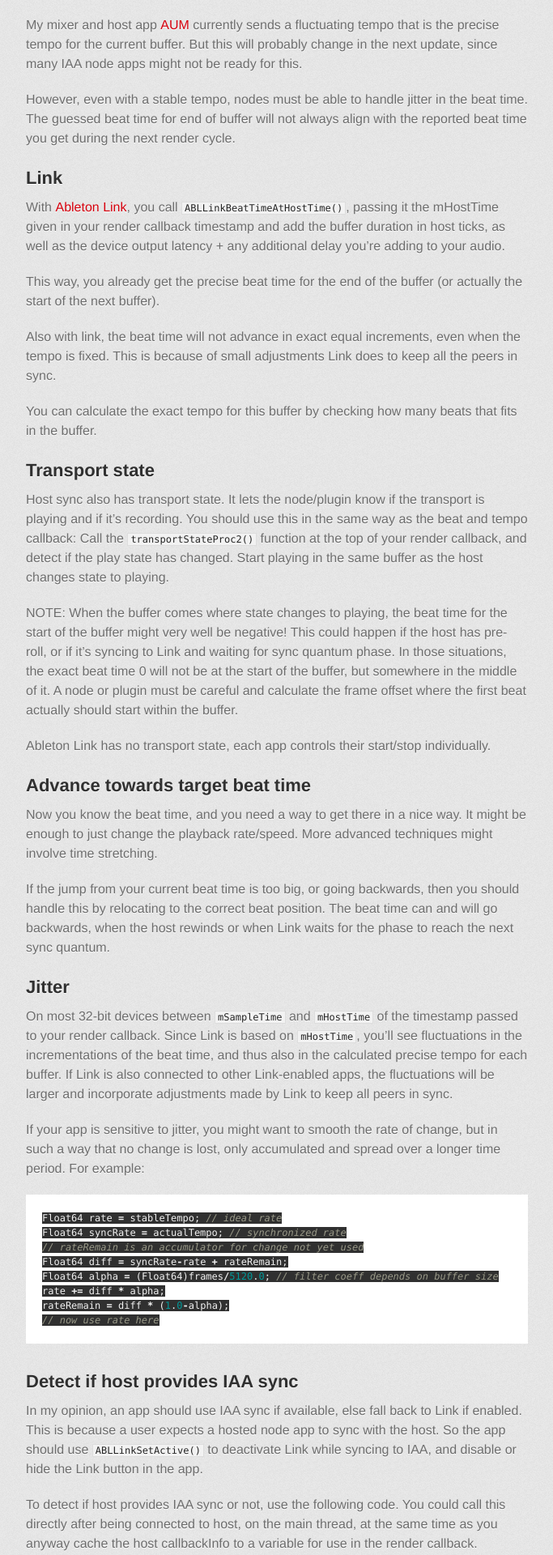
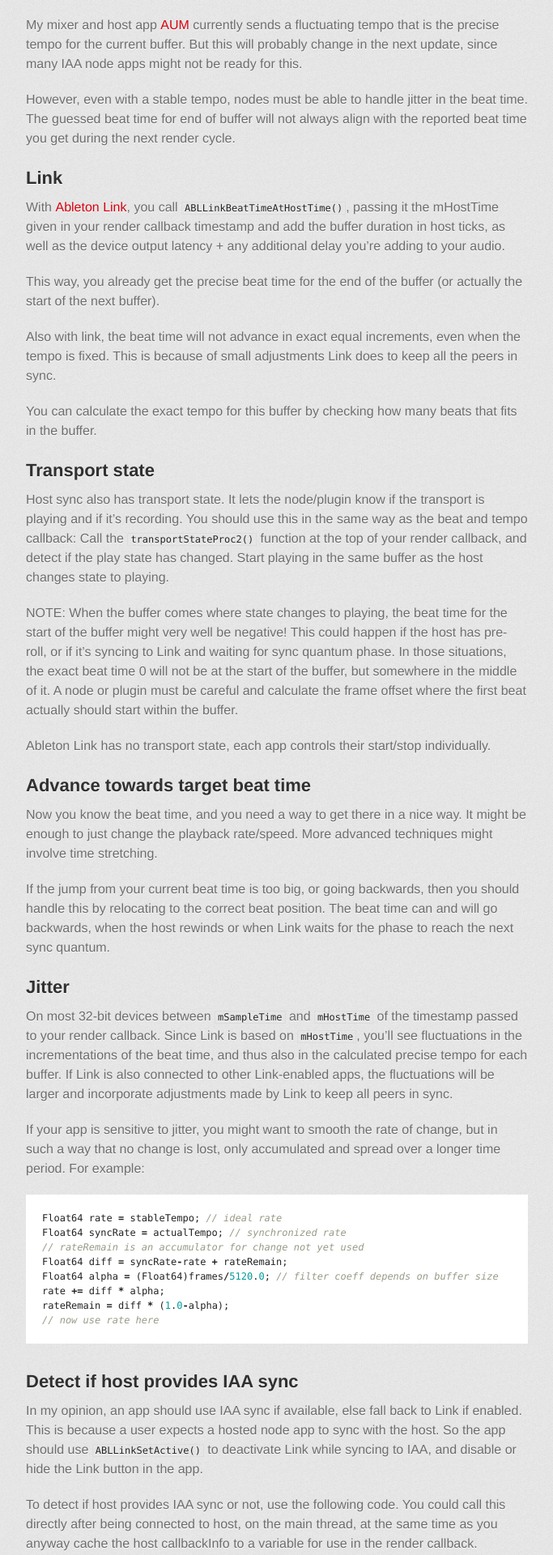
Before and after one commit to lijon/lijon.github.io, a Jekyll site: the page built from ios_audio_sync.md, in a window 1280 px wide. Shown: the part 869-2789 px from the top of the page at 81% size, without its empty margins (298-981 px from the left). Built offline with Jekyll 4.4.1, drawn with Linux system fonts in a browser that asks for light colours; some web fonts are replaced.

Commit message:
fix syntax hl

````diff
--- a/ios_audio_sync.md
+++ b/ios_audio_sync.md
@@ -57,7 +57,7 @@ On most 32-bit devices between `mSampleTime` and `mHostTime` of the timestamp pa
 
 If your app is sensitive to jitter, you might want to smooth the rate of change, but in such a way that no change is lost, only accumulated and spread over a longer time period. For example:
 
-```c
+```objc
 Float64 rate = stableTempo; // ideal rate
 Float64 syncRate = actualTempo; // synchronized rate
 // rateRemain is an accumulator for change not yet used
@@ -74,7 +74,7 @@ In my opinion, an app should use IAA sync if available, else fall back to Link i
 
 To detect if host provides IAA sync or not, use the following code. You could call this directly after being connected to host, on the main thread, at the same time as you anyway cache the host callbackInfo to a variable for use in the render callback.
 
-```c
+```objc
 HostCallbackInfo callbackInfo; // global or instance variable
 callbackInfo.hostUserData = NULL;
 UInt32 dataSize = sizeof(HostCallbackInfo);
--- a/stylesheets/stylesheet.css
+++ b/stylesheets/stylesheet.css
@@ -174,21 +174,21 @@ code, pre {
 
 code {
   padding: 0 3px;
-  background-color: #f2f2f2;
+/*  background-color: #f2f2f2; */
   border: solid 1px #ddd;
 }
 
 pre {
   padding: 20px;
   overflow: auto;
-  color: #f2f2f2;
+/*  color: #f2f2f2; */
   text-shadow: none;
-  background: #303030;
+/*  background: #303030; */
 }
 pre code {
   padding: 0;
-  color: #f2f2f2;
-  background-color: #303030;
+/*  color: #f2f2f2;
+  background-color: #303030; */
   border: none;
 }
 
````
